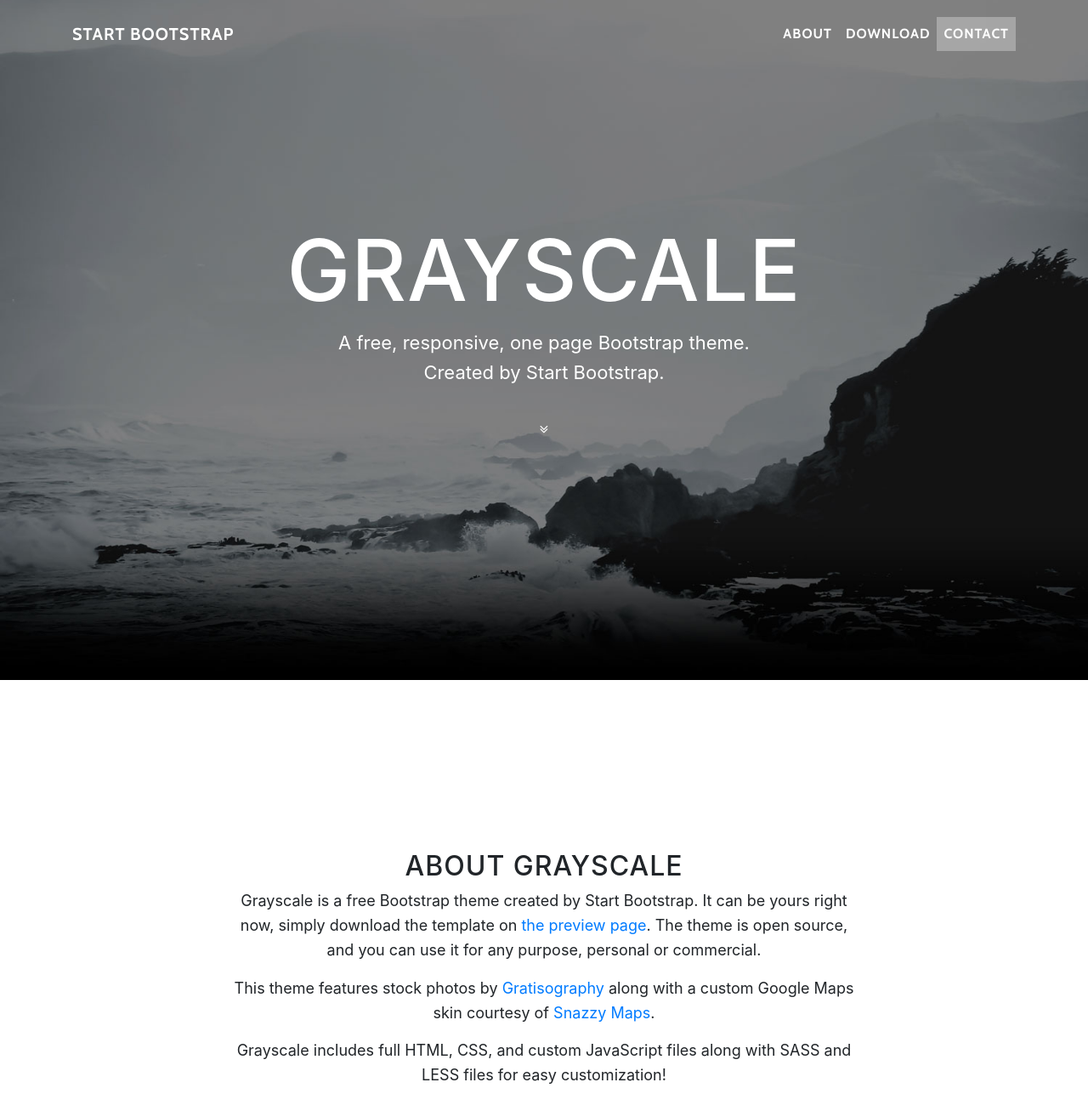
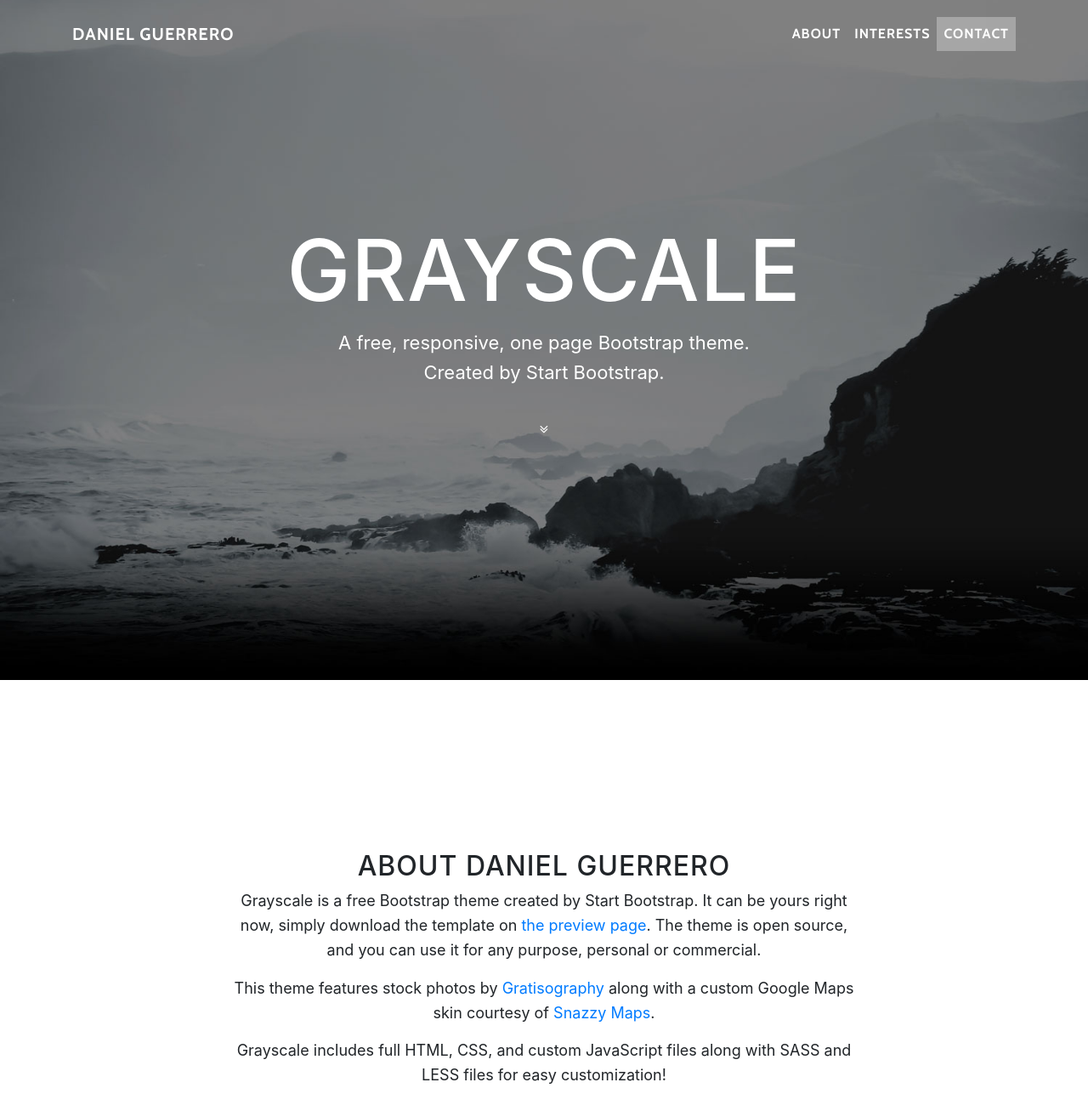
Before and after one commit to danielguerrero/danielguerrero.github.io, a website with bundled scripts: page index.html in a window 1280 px wide. Shown: the top 1300 px of the page at 85% size. Built offline with nearby package versions, Linux system fonts and the light colour scheme.

Commit message:
Initial commit

```diff
--- a/index.html
+++ b/index.html
@@ -8,7 +8,7 @@
     <meta name="description" content="">
     <meta name="author" content="">
 
-    <title>Grayscale - Start Bootstrap Theme</title>
+    <title>Daniel Guerrero</title>
 
     <!-- Bootstrap core CSS -->
     <link href="vendor/bootstrap/css/bootstrap.min.css" rel="stylesheet">
@@ -28,7 +28,7 @@
     <!-- Navigation -->
     <nav class="navbar navbar-expand-lg navbar-light fixed-top" id="mainNav">
       <div class="container">
-        <a class="navbar-brand js-scroll-trigger" href="#page-top">Start Bootstrap</a>
+        <a class="navbar-brand js-scroll-trigger" href="#page-top">Daniel Guerrero</a>
         <button class="navbar-toggler navbar-toggler-right" type="button" data-toggle="collapse" data-target="#navbarResponsive" aria-controls="navbarResponsive" aria-expanded="false" aria-label="Toggle navigation">
           Menu
           <i class="fa fa-bars"></i>
@@ -39,7 +39,7 @@
               <a class="nav-link js-scroll-trigger" href="#about">About</a>
             </li>
             <li class="nav-item">
-              <a class="nav-link js-scroll-trigger" href="#download">Download</a>
+              <a class="nav-link js-scroll-trigger" href="#download">Interests</a>
             </li>
             <li class="nav-item">
               <a class="nav-link js-scroll-trigger" href="#contact">Contact</a>
@@ -72,7 +72,7 @@
       <div class="container">
         <div class="row">
           <div class="col-lg-8 mx-auto">
-            <h2>About Grayscale</h2>
+            <h2>About Daniel Guerrero</h2>
             <p>Grayscale is a free Bootstrap theme created by Start Bootstrap. It can be yours right now, simply download the template on
               <a href="http://startbootstrap.com/template-overviews/grayscale/">the preview page</a>. The theme is open source, and you can use it for any purpose, personal or commercial.</p>
             <p>This theme features stock photos by
```
